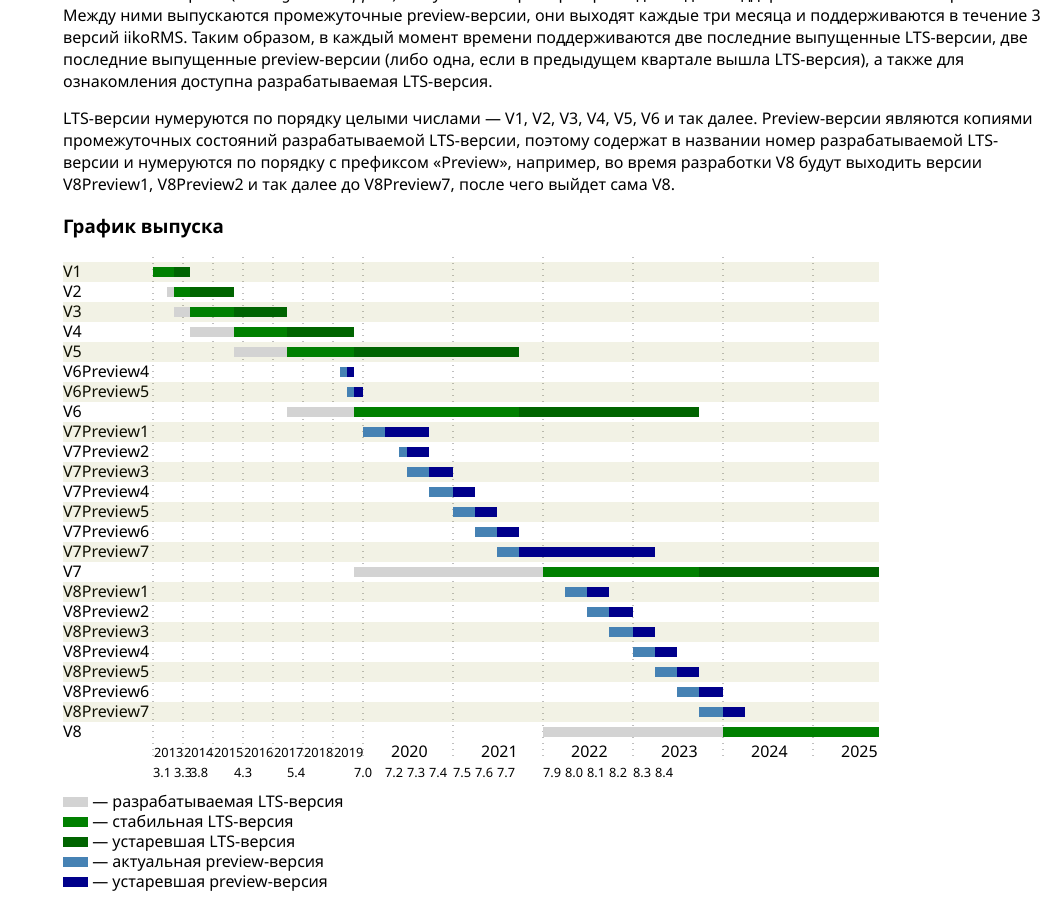
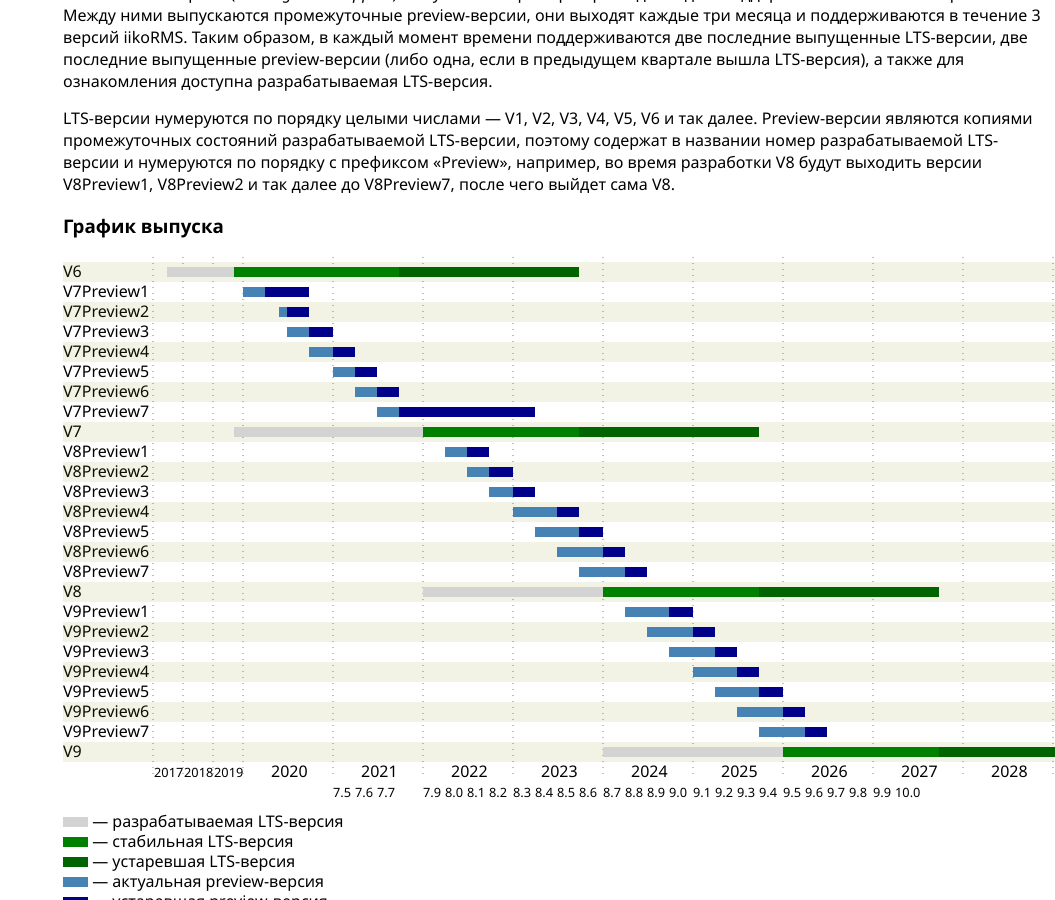
Before and after one commit to iiko/front.api.doc, a Jekyll site: the page built from versioning.md, in a window 1280 px wide and 900 px high, scrolled down 359 px. Shown: the whole window, without its empty margins (225-1280 px from the left). Built offline with Jekyll 4.4.1, drawn with Linux system fonts in a browser that asks for light colours.

Commit message:
RMS-52742 Обновить график выпуска

```diff
--- a/versioning.md
+++ b/versioning.md
@@ -19,151 +19,159 @@ Preview-версии являются копиями промежуточных
 
 [//]: # "График сгенерирован с помощью утилиты VersionGraphGenerator (RMS-53254), руками не править"
 
-<svg height="640" width="816">
+<svg height="660" width="1056">
   <g>
-    <text x="0" y="20">V1</text>
-    <text x="0" y="40">V2</text>
-    <text x="0" y="60">V3</text>
-    <text x="0" y="80">V4</text>
-    <text x="0" y="100">V5</text>
-    <text x="0" y="120">V6Preview4</text>
-    <text x="0" y="140">V6Preview5</text>
-    <text x="0" y="160">V6</text>
-    <text x="0" y="180">V7Preview1</text>
-    <text x="0" y="200">V7Preview2</text>
-    <text x="0" y="220">V7Preview3</text>
-    <text x="0" y="240">V7Preview4</text>
-    <text x="0" y="260">V7Preview5</text>
-    <text x="0" y="280">V7Preview6</text>
-    <text x="0" y="300">V7Preview7</text>
-    <text x="0" y="320">V7</text>
-    <text x="0" y="340">V8Preview1</text>
-    <text x="0" y="360">V8Preview2</text>
-    <text x="0" y="380">V8Preview3</text>
-    <text x="0" y="400">V8Preview4</text>
-    <text x="0" y="420">V8Preview5</text>
-    <text x="0" y="440">V8Preview6</text>
-    <text x="0" y="460">V8Preview7</text>
-    <text x="0" y="480">V8</text>
+    <text x="0" y="20">V6</text>
+    <text x="0" y="40">V7Preview1</text>
+    <text x="0" y="60">V7Preview2</text>
+    <text x="0" y="80">V7Preview3</text>
+    <text x="0" y="100">V7Preview4</text>
+    <text x="0" y="120">V7Preview5</text>
+    <text x="0" y="140">V7Preview6</text>
+    <text x="0" y="160">V7Preview7</text>
+    <text x="0" y="180">V7</text>
+    <text x="0" y="200">V8Preview1</text>
+    <text x="0" y="220">V8Preview2</text>
+    <text x="0" y="240">V8Preview3</text>
+    <text x="0" y="260">V8Preview4</text>
+    <text x="0" y="280">V8Preview5</text>
+    <text x="0" y="300">V8Preview6</text>
+    <text x="0" y="320">V8Preview7</text>
+    <text x="0" y="340">V8</text>
+    <text x="0" y="360">V9Preview1</text>
+    <text x="0" y="380">V9Preview2</text>
+    <text x="0" y="400">V9Preview3</text>
+    <text x="0" y="420">V9Preview4</text>
+    <text x="0" y="440">V9Preview5</text>
+    <text x="0" y="460">V9Preview6</text>
+    <text x="0" y="480">V9Preview7</text>
+    <text x="0" y="500">V9</text>
   </g>
   <g>
-    <line x1="90" x2="90" y1="0" y2="500" style="stroke: grey; stroke-dasharray: 1 5;" />
-    <text x="91" y="500" font-size="80%">2013</text>
-    <line x1="120" x2="120" y1="0" y2="500" style="stroke: grey; stroke-dasharray: 1 5;" />
-    <text x="121" y="500" font-size="80%">2014</text>
-    <line x1="150" x2="150" y1="0" y2="500" style="stroke: grey; stroke-dasharray: 1 5;" />
-    <text x="151" y="500" font-size="80%">2015</text>
-    <line x1="180" x2="180" y1="0" y2="500" style="stroke: grey; stroke-dasharray: 1 5;" />
-    <text x="181" y="500" font-size="80%">2016</text>
-    <line x1="210" x2="210" y1="0" y2="500" style="stroke: grey; stroke-dasharray: 1 5;" />
-    <text x="211" y="500" font-size="80%">2017</text>
-    <line x1="240" x2="240" y1="0" y2="500" style="stroke: grey; stroke-dasharray: 1 5;" />
-    <text x="241" y="500" font-size="80%">2018</text>
-    <line x1="270" x2="270" y1="0" y2="500" style="stroke: grey; stroke-dasharray: 1 5;" />
-    <text x="271" y="500" font-size="80%">2019</text>
-    <line x1="300" x2="300" y1="0" y2="500" style="stroke: grey; stroke-dasharray: 1 5;" />
-    <text x="328" y="500">2020</text>
-    <line x1="390" x2="390" y1="0" y2="500" style="stroke: grey; stroke-dasharray: 1 5;" />
-    <text x="418" y="500">2021</text>
-    <line x1="480" x2="480" y1="0" y2="500" style="stroke: grey; stroke-dasharray: 1 5;" />
-    <text x="508" y="500">2022</text>
-    <line x1="570" x2="570" y1="0" y2="500" style="stroke: grey; stroke-dasharray: 1 5;" />
-    <text x="598" y="500">2023</text>
-    <line x1="660" x2="660" y1="0" y2="500" style="stroke: grey; stroke-dasharray: 1 5;" />
-    <text x="688" y="500">2024</text>
-    <line x1="750" x2="750" y1="0" y2="500" style="stroke: grey; stroke-dasharray: 1 5;" />
-    <text x="778" y="500">2025</text>
+    <line x1="90" x2="90" y1="0" y2="520" style="stroke: grey; stroke-dasharray: 1 5;" />
+    <text x="91" y="520" font-size="80%">2017</text>
+    <line x1="120" x2="120" y1="0" y2="520" style="stroke: grey; stroke-dasharray: 1 5;" />
+    <text x="121" y="520" font-size="80%">2018</text>
+    <line x1="150" x2="150" y1="0" y2="520" style="stroke: grey; stroke-dasharray: 1 5;" />
+    <text x="151" y="520" font-size="80%">2019</text>
+    <line x1="180" x2="180" y1="0" y2="520" style="stroke: grey; stroke-dasharray: 1 5;" />
+    <text x="208" y="520">2020</text>
+    <line x1="270" x2="270" y1="0" y2="520" style="stroke: grey; stroke-dasharray: 1 5;" />
+    <text x="298" y="520">2021</text>
+    <line x1="360" x2="360" y1="0" y2="520" style="stroke: grey; stroke-dasharray: 1 5;" />
+    <text x="388" y="520">2022</text>
+    <line x1="450" x2="450" y1="0" y2="520" style="stroke: grey; stroke-dasharray: 1 5;" />
+    <text x="478" y="520">2023</text>
+    <line x1="540" x2="540" y1="0" y2="520" style="stroke: grey; stroke-dasharray: 1 5;" />
+    <text x="568" y="520">2024</text>
+    <line x1="630" x2="630" y1="0" y2="520" style="stroke: grey; stroke-dasharray: 1 5;" />
+    <text x="658" y="520">2025</text>
+    <line x1="720" x2="720" y1="0" y2="520" style="stroke: grey; stroke-dasharray: 1 5;" />
+    <text x="748" y="520">2026</text>
+    <line x1="810" x2="810" y1="0" y2="520" style="stroke: grey; stroke-dasharray: 1 5;" />
+    <text x="838" y="520">2027</text>
+    <line x1="900" x2="900" y1="0" y2="520" style="stroke: grey; stroke-dasharray: 1 5;" />
+    <text x="928" y="520">2028</text>
+    <line x1="990" x2="990" y1="0" y2="520" style="stroke: grey; stroke-dasharray: 1 5;" />
+    <text x="1018" y="520">2029</text>
   </g>
   <g>
-    <text x="90" y="520" font-size="80%">3.1</text>
-    <text x="111" y="520" font-size="80%">3.3</text>
-    <text x="127" y="520" font-size="80%">3.8</text>
-    <text x="171" y="520" font-size="80%">4.3</text>
-    <text x="224" y="520" font-size="80%">5.4</text>
-    <text x="291" y="520" font-size="80%">7.0</text>
-    <text x="322" y="520" font-size="80%">7.2</text>
-    <text x="344" y="520" font-size="80%">7.3</text>
-    <text x="366" y="520" font-size="80%">7.4</text>
-    <text x="390" y="520" font-size="80%">7.5</text>
-    <text x="412" y="520" font-size="80%">7.6</text>
-    <text x="434" y="520" font-size="80%">7.7</text>
-    <text x="480" y="520" font-size="80%">7.9</text>
-    <text x="502" y="520" font-size="80%">8.0</text>
-    <text x="524" y="520" font-size="80%">8.1</text>
-    <text x="546" y="520" font-size="80%">8.2</text>
-    <text x="570" y="520" font-size="80%">8.3</text>
-    <text x="592" y="520" font-size="80%">8.4</text>
+    <text x="270" y="540" font-size="80%">7.5</text>
+    <text x="292" y="540" font-size="80%">7.6</text>
+    <text x="314" y="540" font-size="80%">7.7</text>
+    <text x="360" y="540" font-size="80%">7.9</text>
+    <text x="382" y="540" font-size="80%">8.0</text>
+    <text x="404" y="540" font-size="80%">8.1</text>
+    <text x="426" y="540" font-size="80%">8.2</text>
+    <text x="450" y="540" font-size="80%">8.3</text>
+    <text x="472" y="540" font-size="80%">8.4</text>
+    <text x="494" y="540" font-size="80%">8.5</text>
+    <text x="516" y="540" font-size="80%">8.6</text>
+    <text x="540" y="540" font-size="80%">8.7</text>
+    <text x="562" y="540" font-size="80%">8.8</text>
+    <text x="584" y="540" font-size="80%">8.9</text>
+    <text x="606" y="540" font-size="80%">9.0</text>
+    <text x="630" y="540" font-size="80%">9.1</text>
+    <text x="652" y="540" font-size="80%">9.2</text>
+    <text x="674" y="540" font-size="80%">9.3</text>
+    <text x="696" y="540" font-size="80%">9.4</text>
+    <text x="720" y="540" font-size="80%">9.5</text>
+    <text x="742" y="540" font-size="80%">9.6</text>
+    <text x="764" y="540" font-size="80%">9.7</text>
+    <text x="786" y="540" font-size="80%">9.8</text>
+    <text x="810" y="540" font-size="80%">9.9</text>
+    <text x="832" y="540" font-size="80%">10.0</text>
   </g>
   <g>
-    <rect x="0" y="5" fill="rgba(130,130,0,0.1)" height="20" width="816" />
-    <rect x="90" y="10" fill="green" height="10" width="21" />
-    <rect x="111" y="10" fill="darkgreen" height="10" width="16" />
-    <rect x="104" y="30" fill="lightgrey" height="10" width="7" />
-    <rect x="111" y="30" fill="green" height="10" width="16" />
-    <rect x="127" y="30" fill="darkgreen" height="10" width="44" />
-    <rect x="0" y="45" fill="rgba(130,130,0,0.1)" height="20" width="816" />
-    <rect x="111" y="50" fill="lightgrey" height="10" width="16" />
-    <rect x="127" y="50" fill="green" height="10" width="44" />
-    <rect x="171" y="50" fill="darkgreen" height="10" width="53" />
-    <rect x="127" y="70" fill="lightgrey" height="10" width="44" />
-    <rect x="171" y="70" fill="green" height="10" width="53" />
-    <rect x="224" y="70" fill="darkgreen" height="10" width="67" />
-    <rect x="0" y="85" fill="rgba(130,130,0,0.1)" height="20" width="816" />
-    <rect x="171" y="90" fill="lightgrey" height="10" width="53" />
-    <rect x="224" y="90" fill="green" height="10" width="67" />
-    <rect x="291" y="90" fill="darkgreen" height="10" width="165" />
-    <rect x="277" y="110" fill="steelblue" height="10" width="7" />
-    <rect x="284" y="110" fill="darkblue" height="10" width="7" />
-    <rect x="0" y="125" fill="rgba(130,130,0,0.1)" height="20" width="816" />
-    <rect x="284" y="130" fill="steelblue" height="10" width="7" />
-    <rect x="291" y="130" fill="darkblue" height="10" width="9" />
-    <rect x="224" y="150" fill="lightgrey" height="10" width="67" />
-    <rect x="291" y="150" fill="green" height="10" width="165" />
-    <rect x="456" y="150" fill="darkgreen" height="10" width="180" />
-    <rect x="0" y="165" fill="rgba(130,130,0,0.1)" height="20" width="816" />
-    <rect x="300" y="170" fill="steelblue" height="10" width="22" />
-    <rect x="322" y="170" fill="darkblue" height="10" width="44" />
-    <rect x="336" y="190" fill="steelblue" height="10" width="8" />
-    <rect x="344" y="190" fill="darkblue" height="10" width="22" />
-    <rect x="0" y="205" fill="rgba(130,130,0,0.1)" height="20" width="816" />
-    <rect x="344" y="210" fill="steelblue" height="10" width="22" />
-    <rect x="366" y="210" fill="darkblue" height="10" width="24" />
-    <rect x="366" y="230" fill="steelblue" height="10" width="24" />
-    <rect x="390" y="230" fill="darkblue" height="10" width="22" />
-    <rect x="0" y="245" fill="rgba(130,130,0,0.1)" height="20" width="816" />
-    <rect x="390" y="250" fill="steelblue" height="10" width="22" />
-    <rect x="412" y="250" fill="darkblue" height="10" width="22" />
-    <rect x="412" y="270" fill="steelblue" height="10" width="22" />
-    <rect x="434" y="270" fill="darkblue" height="10" width="22" />
-    <rect x="0" y="285" fill="rgba(130,130,0,0.1)" height="20" width="816" />
-    <rect x="434" y="290" fill="steelblue" height="10" width="22" />
-    <rect x="456" y="290" fill="darkblue" height="10" width="136" />
-    <rect x="291" y="310" fill="lightgrey" height="10" width="189" />
-    <rect x="480" y="310" fill="green" height="10" width="156" />
-    <rect x="636" y="310" fill="darkgreen" height="10" width="180" />
-    <rect x="0" y="325" fill="rgba(130,130,0,0.1)" height="20" width="816" />
-    <rect x="502" y="330" fill="steelblue" height="10" width="22" />
-    <rect x="524" y="330" fill="darkblue" height="10" width="22" />
-    <rect x="524" y="350" fill="steelblue" height="10" width="22" />
-    <rect x="546" y="350" fill="darkblue" height="10" width="24" />
-    <rect x="0" y="365" fill="rgba(130,130,0,0.1)" height="20" width="816" />
-    <rect x="546" y="370" fill="steelblue" height="10" width="24" />
-    <rect x="570" y="370" fill="darkblue" height="10" width="22" />
-    <rect x="570" y="390" fill="steelblue" height="10" width="22" />
-    <rect x="592" y="390" fill="darkblue" height="10" width="22" />
-    <rect x="0" y="405" fill="rgba(130,130,0,0.1)" height="20" width="816" />
-    <rect x="592" y="410" fill="steelblue" height="10" width="22" />
-    <rect x="614" y="410" fill="darkblue" height="10" width="22" />
-    <rect x="614" y="430" fill="steelblue" height="10" width="22" />
-    <rect x="636" y="430" fill="darkblue" height="10" width="24" />
-    <rect x="0" y="445" fill="rgba(130,130,0,0.1)" height="20" width="816" />
-    <rect x="636" y="450" fill="steelblue" height="10" width="24" />
-    <rect x="660" y="450" fill="darkblue" height="10" width="22" />
-    <rect x="480" y="470" fill="lightgrey" height="10" width="180" />
-    <rect x="660" y="470" fill="green" height="10" width="156" />
-    <rect x="816" y="470" fill="darkgreen" height="10" width="0" />
+    <rect x="0" y="5" fill="rgba(130,130,0,0.1)" height="20" width="1056" />
+    <rect x="104" y="10" fill="lightgrey" height="10" width="67" />
+    <rect x="171" y="10" fill="green" height="10" width="165" />
+    <rect x="336" y="10" fill="darkgreen" height="10" width="180" />
+    <rect x="180" y="30" fill="steelblue" height="10" width="22" />
+    <rect x="202" y="30" fill="darkblue" height="10" width="44" />
+    <rect x="0" y="45" fill="rgba(130,130,0,0.1)" height="20" width="1056" />
+    <rect x="216" y="50" fill="steelblue" height="10" width="8" />
+    <rect x="224" y="50" fill="darkblue" height="10" width="22" />
+    <rect x="224" y="70" fill="steelblue" height="10" width="22" />
+    <rect x="246" y="70" fill="darkblue" height="10" width="24" />
+    <rect x="0" y="85" fill="rgba(130,130,0,0.1)" height="20" width="1056" />
+    <rect x="246" y="90" fill="steelblue" height="10" width="24" />
+    <rect x="270" y="90" fill="darkblue" height="10" width="22" />
+    <rect x="270" y="110" fill="steelblue" height="10" width="22" />
+    <rect x="292" y="110" fill="darkblue" height="10" width="22" />
+    <rect x="0" y="125" fill="rgba(130,130,0,0.1)" height="20" width="1056" />
+    <rect x="292" y="130" fill="steelblue" height="10" width="22" />
+    <rect x="314" y="130" fill="darkblue" height="10" width="22" />
+    <rect x="314" y="150" fill="steelblue" height="10" width="22" />
+    <rect x="336" y="150" fill="darkblue" height="10" width="136" />
+    <rect x="0" y="165" fill="rgba(130,130,0,0.1)" height="20" width="1056" />
+    <rect x="171" y="170" fill="lightgrey" height="10" width="189" />
+    <rect x="360" y="170" fill="green" height="10" width="156" />
+    <rect x="516" y="170" fill="darkgreen" height="10" width="180" />
+    <rect x="382" y="190" fill="steelblue" height="10" width="22" />
+    <rect x="404" y="190" fill="darkblue" height="10" width="22" />
+    <rect x="0" y="205" fill="rgba(130,130,0,0.1)" height="20" width="1056" />
+    <rect x="404" y="210" fill="steelblue" height="10" width="22" />
+    <rect x="426" y="210" fill="darkblue" height="10" width="24" />
+    <rect x="426" y="230" fill="steelblue" height="10" width="24" />
+    <rect x="450" y="230" fill="darkblue" height="10" width="22" />
+    <rect x="0" y="245" fill="rgba(130,130,0,0.1)" height="20" width="1056" />
+    <rect x="450" y="250" fill="steelblue" height="10" width="44" />
+    <rect x="494" y="250" fill="darkblue" height="10" width="22" />
+    <rect x="472" y="270" fill="steelblue" height="10" width="44" />
+    <rect x="516" y="270" fill="darkblue" height="10" width="24" />
+    <rect x="0" y="285" fill="rgba(130,130,0,0.1)" height="20" width="1056" />
+    <rect x="494" y="290" fill="steelblue" height="10" width="46" />
+    <rect x="540" y="290" fill="darkblue" height="10" width="22" />
+    <rect x="516" y="310" fill="steelblue" height="10" width="46" />
+    <rect x="562" y="310" fill="darkblue" height="10" width="22" />
+    <rect x="0" y="325" fill="rgba(130,130,0,0.1)" height="20" width="1056" />
+    <rect x="360" y="330" fill="lightgrey" height="10" width="180" />
+    <rect x="540" y="330" fill="green" height="10" width="156" />
+    <rect x="696" y="330" fill="darkgreen" height="10" width="180" />
+    <rect x="562" y="350" fill="steelblue" height="10" width="44" />
+    <rect x="606" y="350" fill="darkblue" height="10" width="24" />
+    <rect x="0" y="365" fill="rgba(130,130,0,0.1)" height="20" width="1056" />
+    <rect x="584" y="370" fill="steelblue" height="10" width="46" />
+    <rect x="630" y="370" fill="darkblue" height="10" width="22" />
+    <rect x="606" y="390" fill="steelblue" height="10" width="46" />
+    <rect x="652" y="390" fill="darkblue" height="10" width="22" />
+    <rect x="0" y="405" fill="rgba(130,130,0,0.1)" height="20" width="1056" />
+    <rect x="630" y="410" fill="steelblue" height="10" width="44" />
+    <rect x="674" y="410" fill="darkblue" height="10" width="22" />
+    <rect x="652" y="430" fill="steelblue" height="10" width="44" />
+    <rect x="696" y="430" fill="darkblue" height="10" width="24" />
+    <rect x="0" y="445" fill="rgba(130,130,0,0.1)" height="20" width="1056" />
+    <rect x="674" y="450" fill="steelblue" height="10" width="46" />
+    <rect x="720" y="450" fill="darkblue" height="10" width="22" />
+    <rect x="696" y="470" fill="steelblue" height="10" width="46" />
+    <rect x="742" y="470" fill="darkblue" height="10" width="22" />
+    <rect x="0" y="485" fill="rgba(130,130,0,0.1)" height="20" width="1056" />
+    <rect x="540" y="490" fill="lightgrey" height="10" width="180" />
+    <rect x="720" y="490" fill="green" height="10" width="156" />
+    <rect x="876" y="490" fill="darkgreen" height="10" width="180" />
   </g>
-  <g transform="translate(0, 540)">
+  <g transform="translate(0, 560)">
     <rect x="0" y="0" fill="lightgrey" height="10" width="25" />
     <text x="25" y="10"> — разрабатываемая LTS-версия</text>
     <rect x="0" y="20" fill="green" height="10" width="25" />
```
